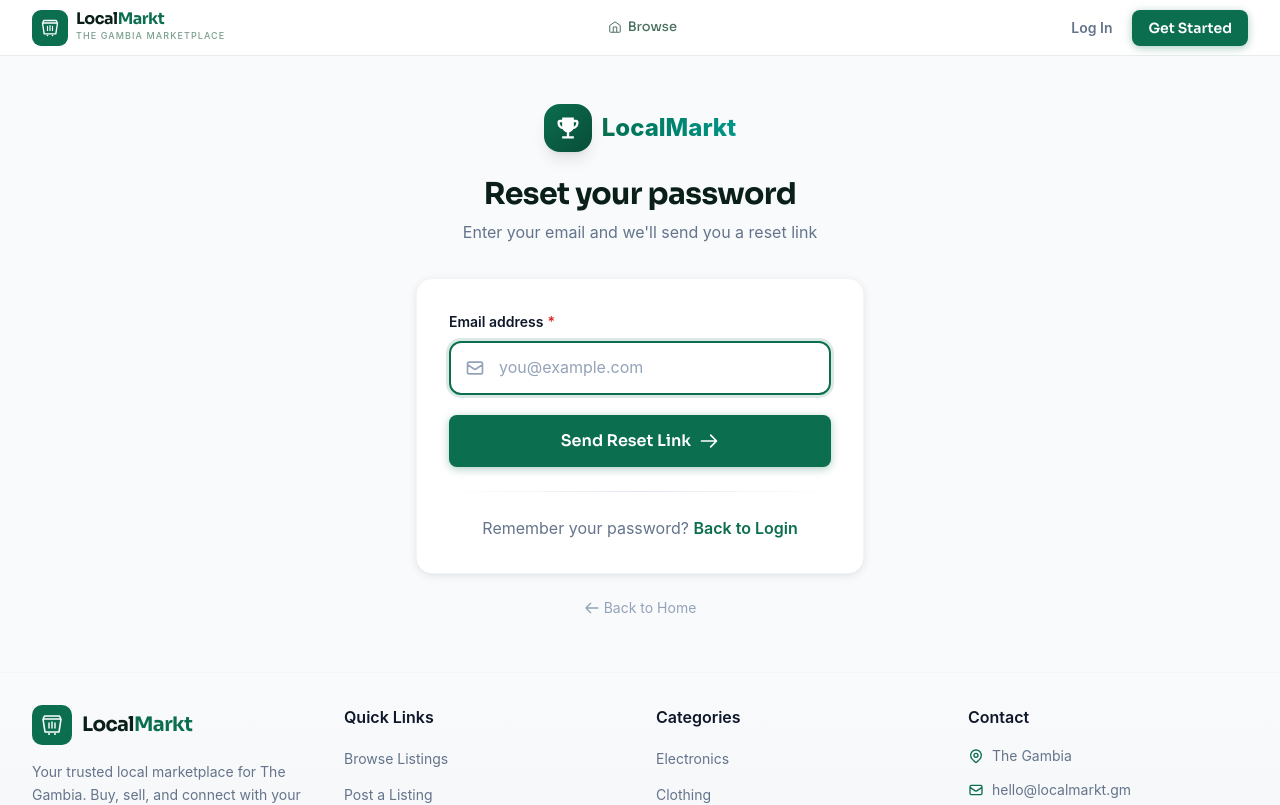
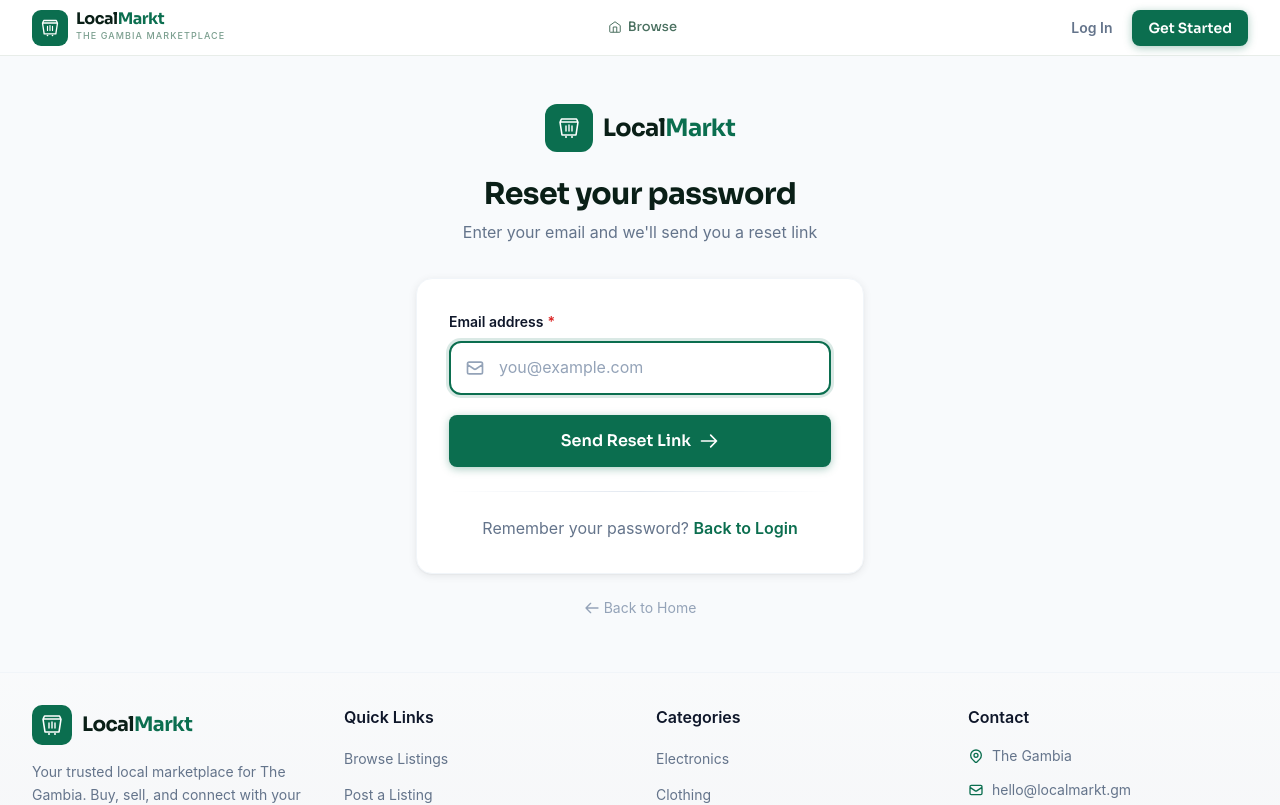
Before and after one commit to basiru27/localmarkt, a React (Vite) app in the folder client/: page /forgot-password in a window 1280 px wide. Shown: the top 805 px of the page. Built offline with nearby package versions, Linux system fonts and the light colour scheme; no server answers.

Commit message:
style: update auth pages with new brand identity

```diff
--- a/client/src/pages/ForgotPassword.jsx
+++ b/client/src/pages/ForgotPassword.jsx
@@ -77,14 +77,19 @@ export default function ForgotPassword() {
         {/* Logo & Header */}
         <div className="text-center mb-8">
           <Link to="/" className="inline-flex items-center gap-2.5 mb-6 group">
-            <div className="w-12 h-12 rounded-2xl bg-gradient-to-br from-primary to-primary-dark flex items-center justify-center shadow-lg group-hover:shadow-xl transition-shadow">
-              <svg className="w-7 h-7 text-white" fill="currentColor" viewBox="0 0 24 24" aria-hidden="true">
-                <path d="M19 5h-2V3H7v2H5c-1.1 0-2 .9-2 2v1c0 2.55 1.92 4.63 4.39 4.94A5.01 5.01 0 0011 15.9V19H7v2h10v-2h-4v-3.1a5.01 5.01 0 003.61-2.96C19.08 12.63 21 10.55 21 8V7c0-1.1-.9-2-2-2zM5 8V7h2v3.82C5.84 10.4 5 9.3 5 8zm14 0c0 1.3-.84 2.4-2 2.82V7h2v1z"/>
+            <div style={{ width: '48px', height: '48px', borderRadius: '12px', background: '#0B6E4F', display: 'flex', alignItems: 'center', justifyContent: 'center', flexShrink: 0 }}>
+              <svg width="24" height="24" viewBox="0 0 24 24" fill="none" xmlns="http://www.w3.org/2000/svg">
+                <path d="M3 6h18M3 6l2 13h14L21 6M3 6l1.5-3h15L21 6" stroke="#ffffff" strokeWidth="1.6" strokeLinejoin="round"/>
+                <circle cx="9" cy="21" r="1" fill="#ffffff"/>
+                <circle cx="15" cy="21" r="1" fill="#ffffff"/>
+                <path d="M9 10v5M12 9v6M15 10v5" stroke="#ffffff" strokeWidth="1.4" strokeLinecap="round"/>
               </svg>
             </div>
-            <span className="text-2xl font-extrabold bg-gradient-to-r from-primary to-teal-600 bg-clip-text text-transparent">
-              LocalMarkt
-            </span>
+            <div style={{ display: 'flex', flexDirection: 'column', justifyContent: 'center', textAlign: 'left' }}>
+              <span style={{ fontFamily: 'var(--font-brand)', fontSize: '24px', fontWeight: 700, color: '#0a1f17', letterSpacing: '-0.03em', lineHeight: 1 }}>
+                Local<span style={{ color: '#0B6E4F' }}>Markt</span>
+              </span>
+            </div>
           </Link>
           <h1 className="text-2xl sm:text-3xl font-bold text-text mb-2">
             Reset your password
--- a/client/src/pages/Login.jsx
+++ b/client/src/pages/Login.jsx
@@ -105,14 +105,19 @@ export default function Login() {
         {/* Logo & Header */}
         <div className="text-center mb-8">
           <Link to="/" className="inline-flex items-center gap-2.5 mb-6 group">
-            <div className="w-12 h-12 rounded-2xl bg-gradient-to-br from-primary to-primary-dark flex items-center justify-center shadow-lg group-hover:shadow-xl transition-shadow">
-              <svg className="w-7 h-7 text-white" fill="currentColor" viewBox="0 0 24 24" aria-hidden="true">
-                <path d="M19 5h-2V3H7v2H5c-1.1 0-2 .9-2 2v1c0 2.55 1.92 4.63 4.39 4.94A5.01 5.01 0 0011 15.9V19H7v2h10v-2h-4v-3.1a5.01 5.01 0 003.61-2.96C19.08 12.63 21 10.55 21 8V7c0-1.1-.9-2-2-2zM5 8V7h2v3.82C5.84 10.4 5 9.3 5 8zm14 0c0 1.3-.84 2.4-2 2.82V7h2v1z"/>
+            <div style={{ width: '48px', height: '48px', borderRadius: '12px', background: '#0B6E4F', display: 'flex', alignItems: 'center', justifyContent: 'center', flexShrink: 0 }}>
+              <svg width="24" height="24" viewBox="0 0 24 24" fill="none" xmlns="http://www.w3.org/2000/svg">
+                <path d="M3 6h18M3 6l2 13h14L21 6M3 6l1.5-3h15L21 6" stroke="#ffffff" strokeWidth="1.6" strokeLinejoin="round"/>
+                <circle cx="9" cy="21" r="1" fill="#ffffff"/>
+                <circle cx="15" cy="21" r="1" fill="#ffffff"/>
+                <path d="M9 10v5M12 9v6M15 10v5" stroke="#ffffff" strokeWidth="1.4" strokeLinecap="round"/>
               </svg>
             </div>
-            <span className="text-2xl font-extrabold bg-gradient-to-r from-primary to-teal-600 bg-clip-text text-transparent">
-              LocalMarkt
-            </span>
+            <div style={{ display: 'flex', flexDirection: 'column', justifyContent: 'center', textAlign: 'left' }}>
+              <span style={{ fontFamily: 'var(--font-brand)', fontSize: '24px', fontWeight: 700, color: '#0a1f17', letterSpacing: '-0.03em', lineHeight: 1 }}>
+                Local<span style={{ color: '#0B6E4F' }}>Markt</span>
+              </span>
+            </div>
           </Link>
           <h1 className="text-2xl sm:text-3xl font-bold text-text mb-2">
             Welcome back
--- a/client/src/pages/Register.jsx
+++ b/client/src/pages/Register.jsx
@@ -190,14 +190,19 @@ export default function Register() {
         {/* Logo & Header */}
         <div className="text-center mb-8">
           <Link to="/" className="inline-flex items-center gap-2.5 mb-6 group">
-            <div className="w-12 h-12 rounded-2xl bg-gradient-to-br from-primary to-primary-dark flex items-center justify-center shadow-lg group-hover:shadow-xl transition-shadow">
-              <svg className="w-7 h-7 text-white" fill="currentColor" viewBox="0 0 24 24" aria-hidden="true">
-                <path d="M19 5h-2V3H7v2H5c-1.1 0-2 .9-2 2v1c0 2.55 1.92 4.63 4.39 4.94A5.01 5.01 0 0011 15.9V19H7v2h10v-2h-4v-3.1a5.01 5.01 0 003.61-2.96C19.08 12.63 21 10.55 21 8V7c0-1.1-.9-2-2-2zM5 8V7h2v3.82C5.84 10.4 5 9.3 5 8zm14 0c0 1.3-.84 2.4-2 2.82V7h2v1z"/>
+            <div style={{ width: '48px', height: '48px', borderRadius: '12px', background: '#0B6E4F', display: 'flex', alignItems: 'center', justifyContent: 'center', flexShrink: 0 }}>
+              <svg width="24" height="24" viewBox="0 0 24 24" fill="none" xmlns="http://www.w3.org/2000/svg">
+                <path d="M3 6h18M3 6l2 13h14L21 6M3 6l1.5-3h15L21 6" stroke="#ffffff" strokeWidth="1.6" strokeLinejoin="round"/>
+                <circle cx="9" cy="21" r="1" fill="#ffffff"/>
+                <circle cx="15" cy="21" r="1" fill="#ffffff"/>
+                <path d="M9 10v5M12 9v6M15 10v5" stroke="#ffffff" strokeWidth="1.4" strokeLinecap="round"/>
               </svg>
             </div>
-            <span className="text-2xl font-extrabold bg-gradient-to-r from-primary to-teal-600 bg-clip-text text-transparent">
-              LocalMarkt
-            </span>
+            <div style={{ display: 'flex', flexDirection: 'column', justifyContent: 'center', textAlign: 'left' }}>
+              <span style={{ fontFamily: 'var(--font-brand)', fontSize: '24px', fontWeight: 700, color: '#0a1f17', letterSpacing: '-0.03em', lineHeight: 1 }}>
+                Local<span style={{ color: '#0B6E4F' }}>Markt</span>
+              </span>
+            </div>
           </Link>
           <h1 className="text-2xl sm:text-3xl font-bold text-text mb-2">
             Create your account
--- a/client/src/pages/ResetPassword.jsx
+++ b/client/src/pages/ResetPassword.jsx
@@ -168,14 +168,19 @@ export default function ResetPassword() {
         {/* Logo & Header */}
         <div className="text-center mb-8">
           <Link to="/" className="inline-flex items-center gap-2.5 mb-6 group">
-            <div className="w-12 h-12 rounded-2xl bg-gradient-to-br from-primary to-primary-dark flex items-center justify-center shadow-lg group-hover:shadow-xl transition-shadow">
-              <svg className="w-7 h-7 text-white" fill="currentColor" viewBox="0 0 24 24" aria-hidden="true">
-                <path d="M19 5h-2V3H7v2H5c-1.1 0-2 .9-2 2v1c0 2.55 1.92 4.63 4.39 4.94A5.01 5.01 0 0011 15.9V19H7v2h10v-2h-4v-3.1a5.01 5.01 0 003.61-2.96C19.08 12.63 21 10.55 21 8V7c0-1.1-.9-2-2-2zM5 8V7h2v3.82C5.84 10.4 5 9.3 5 8zm14 0c0 1.3-.84 2.4-2 2.82V7h2v1z"/>
+            <div style={{ width: '48px', height: '48px', borderRadius: '12px', background: '#0B6E4F', display: 'flex', alignItems: 'center', justifyContent: 'center', flexShrink: 0 }}>
+              <svg width="24" height="24" viewBox="0 0 24 24" fill="none" xmlns="http://www.w3.org/2000/svg">
+                <path d="M3 6h18M3 6l2 13h14L21 6M3 6l1.5-3h15L21 6" stroke="#ffffff" strokeWidth="1.6" strokeLinejoin="round"/>
+                <circle cx="9" cy="21" r="1" fill="#ffffff"/>
+                <circle cx="15" cy="21" r="1" fill="#ffffff"/>
+                <path d="M9 10v5M12 9v6M15 10v5" stroke="#ffffff" strokeWidth="1.4" strokeLinecap="round"/>
               </svg>
             </div>
-            <span className="text-2xl font-extrabold bg-gradient-to-r from-primary to-teal-600 bg-clip-text text-transparent">
-              LocalMarkt
-            </span>
+            <div style={{ display: 'flex', flexDirection: 'column', justifyContent: 'center', textAlign: 'left' }}>
+              <span style={{ fontFamily: 'var(--font-brand)', fontSize: '24px', fontWeight: 700, color: '#0a1f17', letterSpacing: '-0.03em', lineHeight: 1 }}>
+                Local<span style={{ color: '#0B6E4F' }}>Markt</span>
+              </span>
+            </div>
           </Link>
           <h1 className="text-2xl sm:text-3xl font-bold text-text mb-2">
             Create new password
```
